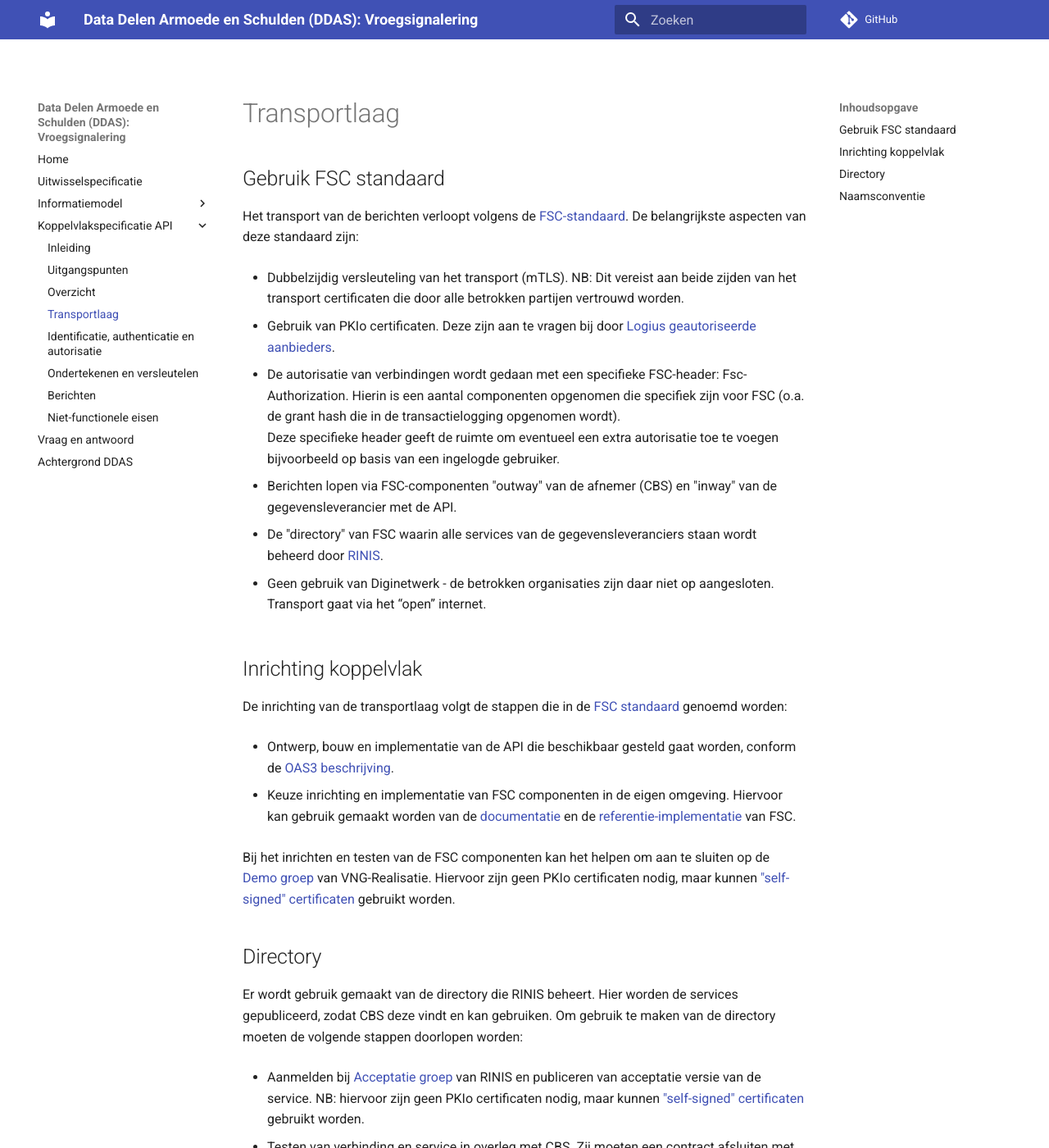
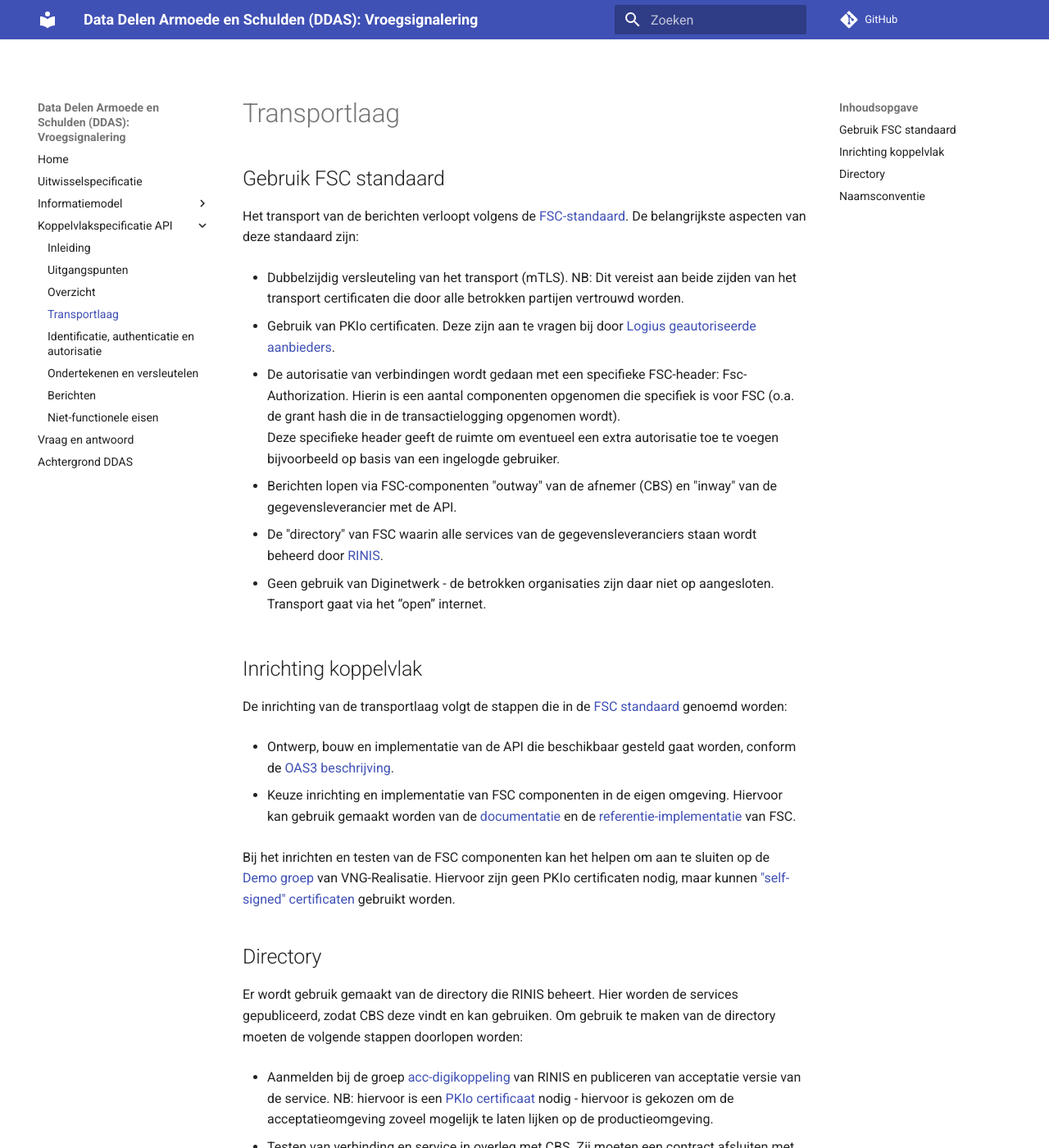
Before and after one commit to VNG-Realisatie/ddas-vroegsignalering, an MkDocs documentation site: the page built from docs/api/transport.md, in a window 1280 px wide and 1400 px high. Shown: the whole window at 82% size. Built offline with MkDocs 1.6.1 and Material for MkDocs 9.7.7, drawn with Linux system fonts in a browser that asks for light colours; comment, search, counter and statistics services are not loaded; the version menu is left out.

Commit message:
Update transport.md

```diff
--- a/docs/api/transport.md
+++ b/docs/api/transport.md
@@ -8,7 +8,7 @@
 
 - Gebruik van PKIo certificaten. Deze zijn aan te vragen bij door [Logius geautoriseerde aanbieders](https://www.logius.nl/domeinen/toegang/pkioverheid/pkioverheidcertificaat-aanvragen).
 
-- De autorisatie van verbindingen wordt gedaan met een specifieke FSC-header: Fsc-Authorization. Hierin is een aantal componenten opgenomen die specifiek zijn voor FSC (o.a. de grant hash die in de transactielogging opgenomen wordt).
+- De autorisatie van verbindingen wordt gedaan met een specifieke FSC-header: Fsc-Authorization. Hierin is een aantal componenten opgenomen die specifiek is voor FSC (o.a. de grant hash die in de transactielogging opgenomen wordt).
 Deze specifieke header geeft de ruimte om eventueel een extra autorisatie toe te voegen bijvoorbeeld op basis van een ingelogde gebruiker.
 
 - Berichten lopen via FSC-componenten "outway" van de afnemer (CBS) en "inway" van de gegevensleverancier met de API.
@@ -32,8 +32,7 @@
 Er wordt gebruik gemaakt van de directory die RINIS beheert. Hier worden de services gepubliceerd, zodat CBS deze vindt en kan gebruiken.
 Om gebruik te maken van de directory moeten de volgende stappen doorlopen worden:
 
-- Aanmelden bij [Acceptatie groep](https://fsc-standaard.nl/groepen#digikoppeling-acceptatie) van RINIS en publiceren van acceptatie versie van de service. NB: hiervoor zijn geen PKIo certificaten nodig, maar kunnen ["self-signed" certificaten](https://certportal.demo.open-fsc.nl/) gebruikt worden.
-
+- Aanmelden bij de groep [acc-digikoppeling](https://fsc-standaard.nl/groepen#digikoppeling-acceptatie) van RINIS en publiceren van acceptatie versie van de service. NB: hiervoor is een [PKIo certificaat](https://www.logius.nl/onze-dienstverlening/toegang/pkioverheid/pkioverheidcertificaat-aanvragen) nodig - hiervoor is gekozen om de acceptatieomgeving zoveel mogelijk te laten lijken op de productieomgeving.
 
 - Testen van verbinding en service in overleg met CBS. Zij moeten een contract afsluiten met de gegevensleverancier via de FSC Manager, die de service in de directory opzoekt.
 
```
